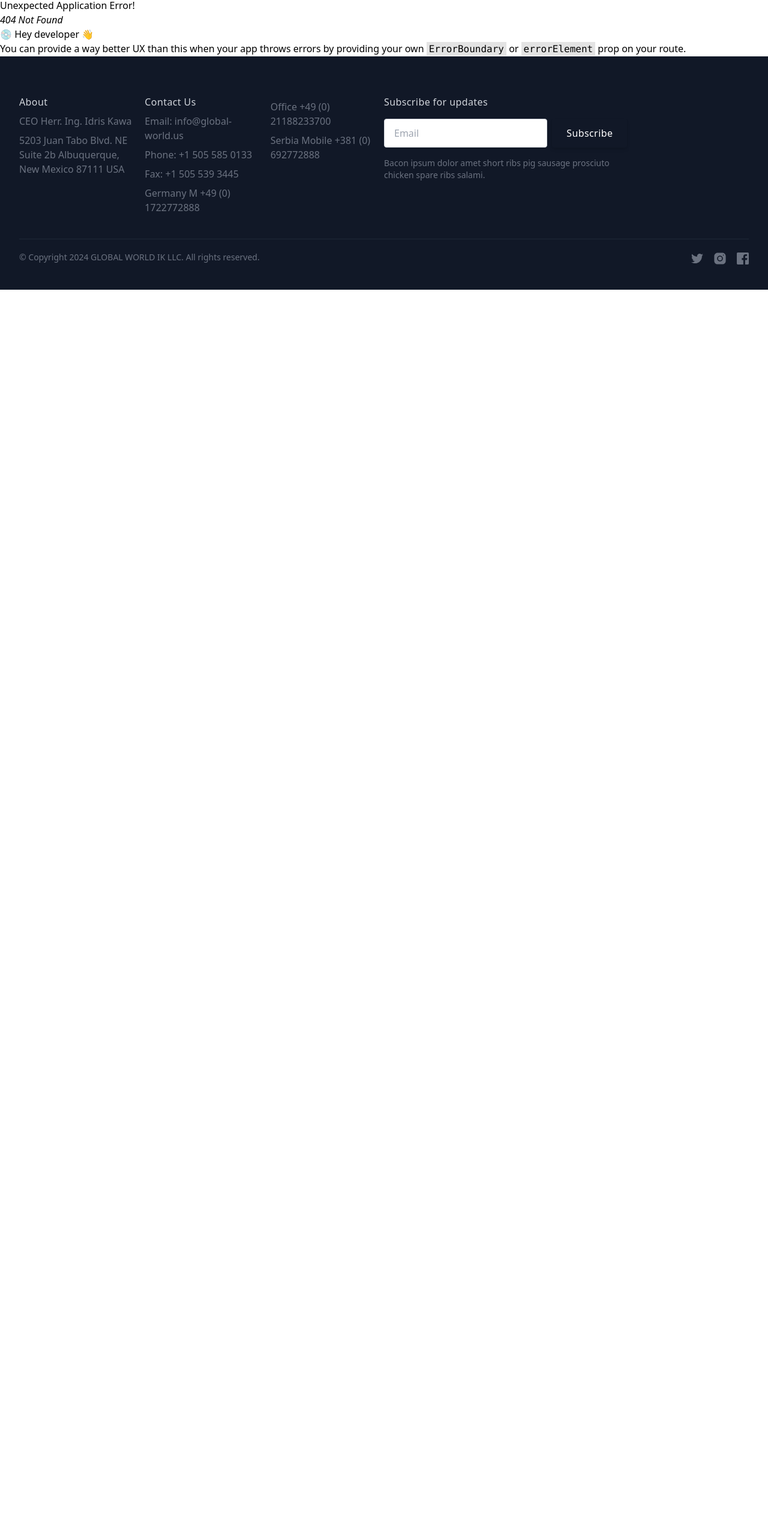
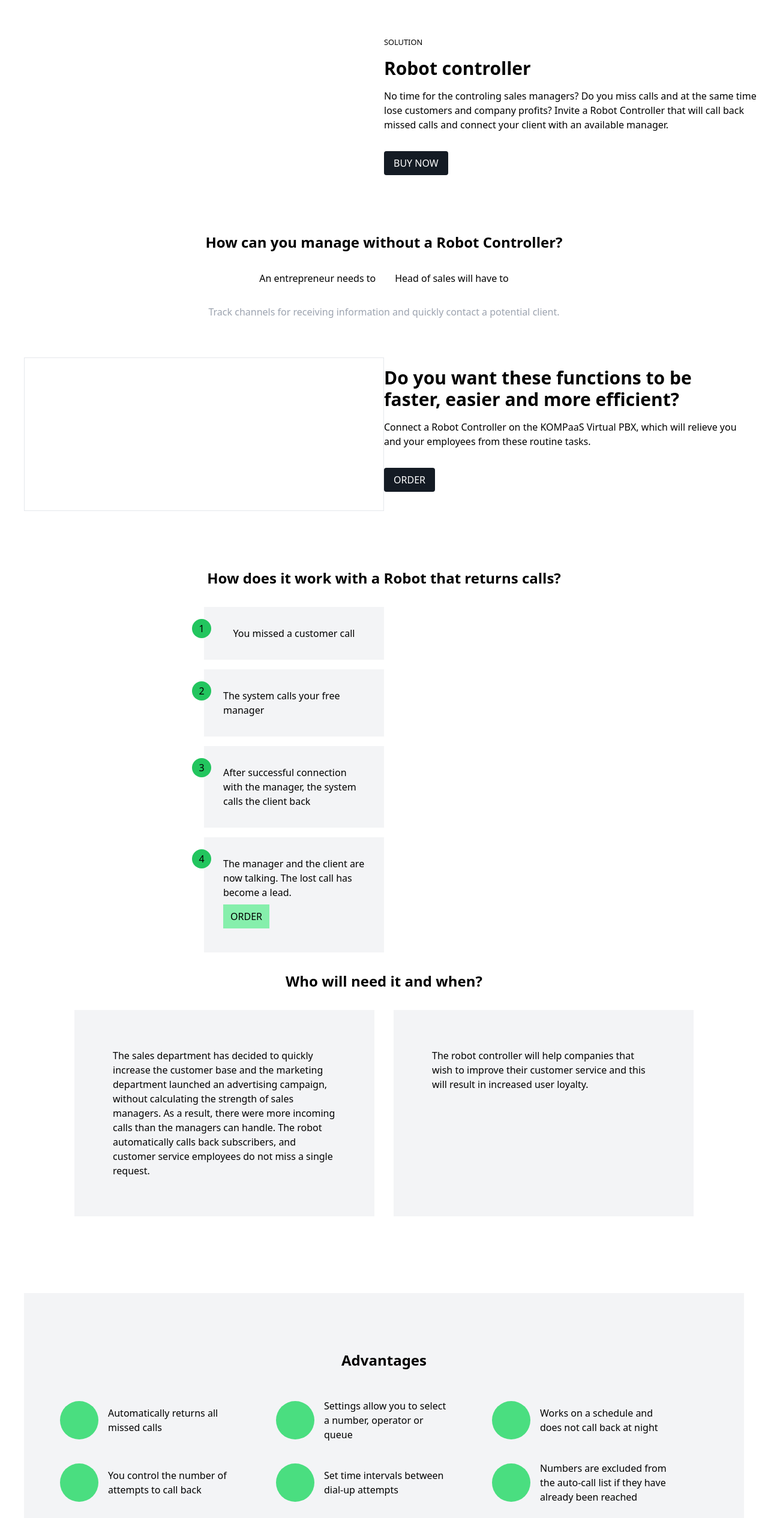
Before and after one commit to sumitchauhan9807/strapi-global-react, a React (Create React App) app: page /robot-controller in a window 1280 px wide. Before the commit this address had no page. Shown: the part 155-2686 px from the top of the page at 60% size. Before the commit the page ends 800 px from the top, so only its background shows below. Built offline with nearby package versions, Linux system fonts and the light colour scheme.

Commit message:
robot controller page

```diff
--- a/src/App.js
+++ b/src/App.js
@@ -6,6 +6,7 @@ import Footer from './components/PageFooter';
 import ContactUs from '../src/views/ContactUs.jsx';
 import PricingPage from '../src/views/PricingPage.jsx';
 import  AutomatedCallsPage from '../src/views/AutoCalls.jsx'
+import RobotController from './views/RobotController';
 import {
   createBrowserRouter,
   RouterProvider,
@@ -20,6 +21,10 @@ const router = createBrowserRouter([
   {
     path: '/solutions/phone-numbers',
     element: <Solutions />,
+  },
+  {
+    path: '/robot-controller',
+    element: <RobotController />,
   },
   {
     path: '/contactus',
--- a/src/components/menuItems.jsx
+++ b/src/components/menuItems.jsx
@@ -45,13 +45,13 @@ export const solutionsMenuItems = [
         icon: <LuMousePointerClick size={28} />,
         title: 'Virtual PBX',
         description: "Robot controller,Home Office,Call Recording",
-        link: '/solutions/robots'
+        link: '/robot-controller'
     },
     {
         icon: <GrShieldSecurity size={28} />,
         title: 'Automated calls',
         description: `Automatic calls for online pharmacies`,
-        link: '/solutions/phone-numbers'
+        link: '/'
     }
 ]
 
--- /dev/null
+++ b/src/views/RobotController.jsx
@@ -0,0 +1,116 @@
+export default function RobotController() {
+    return (
+        <>
+            <section className="grid grid-cols-2 my-16">
+                <figure></figure>
+                <div className="flex flex-col">
+                    <small>SOLUTION</small>
+                    <span className="text-3xl font-semibold my-4">Robot controller</span>
+                    <p className="text-base font-light">
+                        No time for the controling sales managers? Do you miss calls and at the same time lose customers and company profits?
+
+                        Invite a Robot Controller that will call back missed calls and connect your client with an available manager.
+                    </p>
+                    <button className="w-max p-2 px-4 rounded text-white bg-[#141b24] my-8">BUY NOW</button>
+                </div>
+            </section>
+            <section className="flex flex-col max-w-[1200px] mx-auto items-center">
+                <h4 className="font-bold text-2xl">How can you manage without a Robot Controller?</h4>
+                <div className="flex items-center gap-8 py-8">
+                    <button>An entrepreneur needs to</button>
+                    <button>Head of sales will have to</button>
+                </div>
+                <span className="text-gray-400">Track channels for receiving information and quickly contact a potential client.</span>
+            </section>
+            <section className="grid grid-cols-2 my-16 max-w-[1200px] mx-auto">
+                <figure className="border"></figure>
+                <div className="flex flex-col">
+                    <span className="text-3xl font-semibold my-4">Do you want these functions to be faster, easier and more efficient?</span>
+                    <p className="text-base font-light">Connect a Robot Controller on the KOMPaaS Virtual PBX, which will relieve you and your employees from these routine tasks.</p>
+                    <button className="w-max p-2 px-4 rounded text-white bg-[#141b24] my-8">ORDER</button>
+                </div>
+            </section>
+            <section className="flex flex-col items-center max-w-[1200px] mx-auto justify-center">
+                <h4 className="text-2xl font-bold my-8">How does it work with a Robot that returns calls?</h4>
+                <div className="grid grid-cols-2">
+                    <div className="flex flex-col gap-4">
+                        <div className="flex relative bg-gray-100 w-[300px] justify-center p-8">
+                            <span className="flex h-8 w-8 justify-center items-center bg-green-500 p-2 rounded-full absolute left-[-20px] top-[20px]">
+                                1
+                            </span>
+                            <span>You missed a customer call</span>
+                        </div>
+                        <div className="flex relative bg-gray-100  w-[300px] justify-center p-8">
+                            <span className="flex h-8 w-8 justify-center items-center bg-green-500 p-2 rounded-full absolute left-[-20px] top-[20px]">
+                                2
+                            </span>
+                            <span>The system calls your free manager</span>
+                        </div>
+                        <div className="flex relative bg-gray-100 w-[300px] justify-center p-8">
+                            <span className="flex h-8 w-8 justify-center items-center bg-green-500 p-2 rounded-full absolute left-[-20px] top-[20px]">
+                                3
+                            </span>
+                            <span>After successful connection with the manager, the system calls the client back</span>
+                        </div>
+                        <div className="flex flex-col relative bg-gray-100 w-[300px] justify-center p-8">
+                            <span className="flex h-8 w-8 justify-center items-center bg-green-500 p-2 rounded-full absolute left-[-20px] top-[20px]">
+                                4
+                            </span>
+                            <span>The manager and the client are now talking. The lost call has become a lead.</span>
+                            <button className="bg-green-300 w-max p-2 px-3 my-2">ORDER</button>
+                        </div>
+                    </div>
+                    <figure>
+
+                    </figure>
+                </div>
+            </section>
+            <section className="flex flex-col items-center max-w-[1200px] mx-auto justify-center">
+                <h4 className="text-2xl font-bold my-8">Who will need it and when?</h4>
+                <div className="flex gap-8">
+                    <div className="bg-gray-100 p-16 w-[500px]">
+                        <p>
+                            The sales department has decided to quickly increase the customer base and the marketing department launched an advertising campaign, without calculating the strength of sales managers. As a result, there were more incoming calls than the managers can handle. The robot automatically calls back subscribers, and customer service employees do not miss a single request.
+                        </p>
+                    </div>
+                    <div className="bg-gray-100 p-16 w-[500px]">
+                        <p>
+                            The robot controller will help companies that wish to improve their customer service and this will result in increased user loyalty.
+                        </p>
+                    </div>
+                </div>
+            </section>
+            <section className="flex flex-col items-center max-w-[1200px] bg-gray-100 my-32 p-16 mx-auto justify-center overflow-hidden">
+                <h4 className="text-2xl font-bold my-8">Advantages</h4>
+                <div className="flex my-4">
+                    <div className="flex items-center w-[360px] gap-4">
+                        <figure className="w-16 h-16 bg-green-400 rounded-full"></figure>
+                        <span className="w-[60%]">Automatically returns all missed calls</span>
+                    </div>
+                    <div className="flex items-center w-[360px] gap-4">
+                        <figure className="w-16 h-16 bg-green-400 rounded-full"></figure>
+                        <span className="w-[60%]">Settings allow you to select a number, operator or queue</span>
+                    </div>
+                    <div className="flex items-center w-[360px] gap-4">
+                        <figure className="w-16 h-16 bg-green-400 rounded-full"></figure>
+                        <span className="w-[60%]">Works on a schedule and does not call back at night</span>
+                    </div>
+                </div>
+                <div className="flex my-4">
+                    <div className="flex items-center w-[360px] gap-4">
+                        <figure className="w-16 h-16 bg-green-400 rounded-full"></figure>
+                        <span className="w-[60%]">You control the number of attempts to call back</span>
+                    </div>
+                    <div className="flex items-center w-[360px] gap-4">
+                        <figure className="w-16 h-16 bg-green-400 rounded-full"></figure>
+                        <span className="w-[60%]">Set time intervals between dial-up attempts</span>
+                    </div>
+                    <div className="flex items-center w-[360px] gap-4">
+                        <figure className="w-16 h-16 bg-green-400 rounded-full"></figure>
+                        <span className="w-[60%]">Numbers are excluded from the auto-call list if they have already been reached</span>
+                    </div>
+                </div>
+            </section>
+        </>
+    )
+}
```
